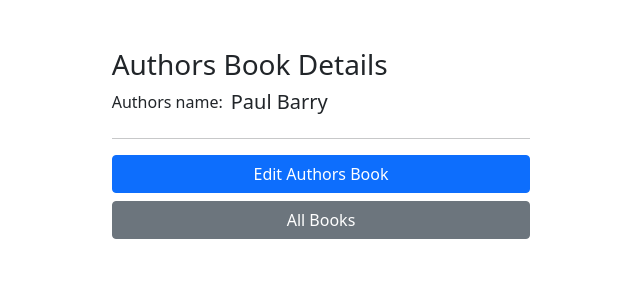
After one commit to ephremworkeye/formsets_demo, a Django app: page /authors/1/ in a window 1280 px wide. The commit adds this page. Shown: the top 302 px of the page, without its empty margins (319-959 px from the left). Run offline with Django 3.2, Linux system fonts and the light colour scheme; data comes from the database, SQL or seed files in the repository; both versions use the stored data as it was after the commit.

Commit message:
template added

```diff
--- a/book/models.py
+++ b/book/models.py
@@ -5,6 +5,9 @@ from django.urls import reverse
 class Author(models.Model):
     name = models.CharField(max_length=255)
 
+    def get_absolute_url(self):
+        return reverse('book:author_detail', kwargs={'pk':self.pk})
+
     def __str__(self):
         return self.name
 
--- /dev/null
+++ b/book/templates/author_detail.html
@@ -0,0 +1,25 @@
+{% extends 'base.html' %}
+
+{% block title %}{{ author.name }}{% endblock %}
+
+{% block content %}
+    {% if messages %}
+        <ul class="messages">
+            {% for message in messages %}
+                <li>{{ message }}</li>
+            {% endfor %}
+        </ul>
+    {% endif %}
+
+    <h3>Authors Book Details</h3>
+    <div class="d-flex d-flex-inline"><span class="pe-2">Authors name: </span><h5>{{ author.name|title }}</h5></div>
+    <hr>
+    {% for book in author.books.all %}
+    <div class="small">Bood ID: {{ book.id }}</div>
+    <div>Title: {{ book.title }}</div>
+    {% endfor %}
+    <p>
+        <a href="" role="button" class="btn btn-primary w-100 mb-2">Edit Authors Book</a>
+        <a href="{% url 'book:list_authors' %}" role="button" class="btn btn-secondary w-100">All Books</a>
+    </p>
+{% endblock content %}
--- a/book/templates/home.html
+++ b/book/templates/home.html
@@ -4,6 +4,6 @@
 
 {% block content %}
     <h3>Book store collections </h3>
-    <a href="{% url 'book:authors' %}" role="button" class="btn btn-primary w-100 mb-2">All Authors</a>
-    <a href="" role="button" class="btn btn-secondary w-100">Add an Author</a>
+    <a href="{% url 'book:list_authors' %}" role="button" class="btn btn-primary w-100 mb-2">All Authors</a>
+    <a href="{% url 'book:author_add' %}" role="button" class="btn btn-secondary w-100">Add an Author</a>
 {% endblock content %}
--- a/book/urls.py
+++ b/book/urls.py
@@ -4,6 +4,8 @@ from . import views
 app_name = 'book'
 urlpatterns = [
     path('', views.HomeView.as_view(), name='home'),
-    path('authors/', views.AuthorListView.as_view(), name='authors'),
+    path('authors/', views.AuthorListView.as_view(), name='list_authors'),
+    path('authors/add', views.AuthorCreateView.as_view(), name='author_add'),
+    path('authors/<int:pk>/', views.AuthorDetailView.as_view(), name='author_detail'),
 
 ]
--- a/book/views.py
+++ b/book/views.py
@@ -1,5 +1,7 @@
 from django.shortcuts import render
-from django.views.generic import TemplateView, ListView
+from django.contrib import messages
+from django.views.generic import (TemplateView, ListView, CreateView, DetailView)
+
 from .models import Author, Book
 
 # Create your views here.
@@ -7,6 +9,33 @@ from .models import Author, Book
 class HomeView(TemplateView):
     template_name = 'home.html'
 
+
 class AuthorListView(ListView):
     model = Author
     template_name = 'author_list.html'
+
+class AuthorDetailView(DetailView):
+    model = Author
+    template_name = 'author_detail.html'
+
+
+class AuthorCreateView(CreateView):
+    model = Author
+    template_name = 'author_create.html'
+    fields = ['name']
+
+    def form_valid(self, form):
+        messages.add_message(
+            self.request,
+            messages.SUCCESS,
+            'The author has been added'
+        )
+        return super().form_valid(form)
+
+    # def form_invalid(self, form):
+    #     messages.add_message(
+    #         self.request,
+    #         message.ERROR,
+    #         'There is an error. Try again'
+    #         )
+    #     return super().form_invalid(form)
```
Also changed, not shown: book/templates/author_create.html (added, +24 -0 lines), db.sqlite3.
